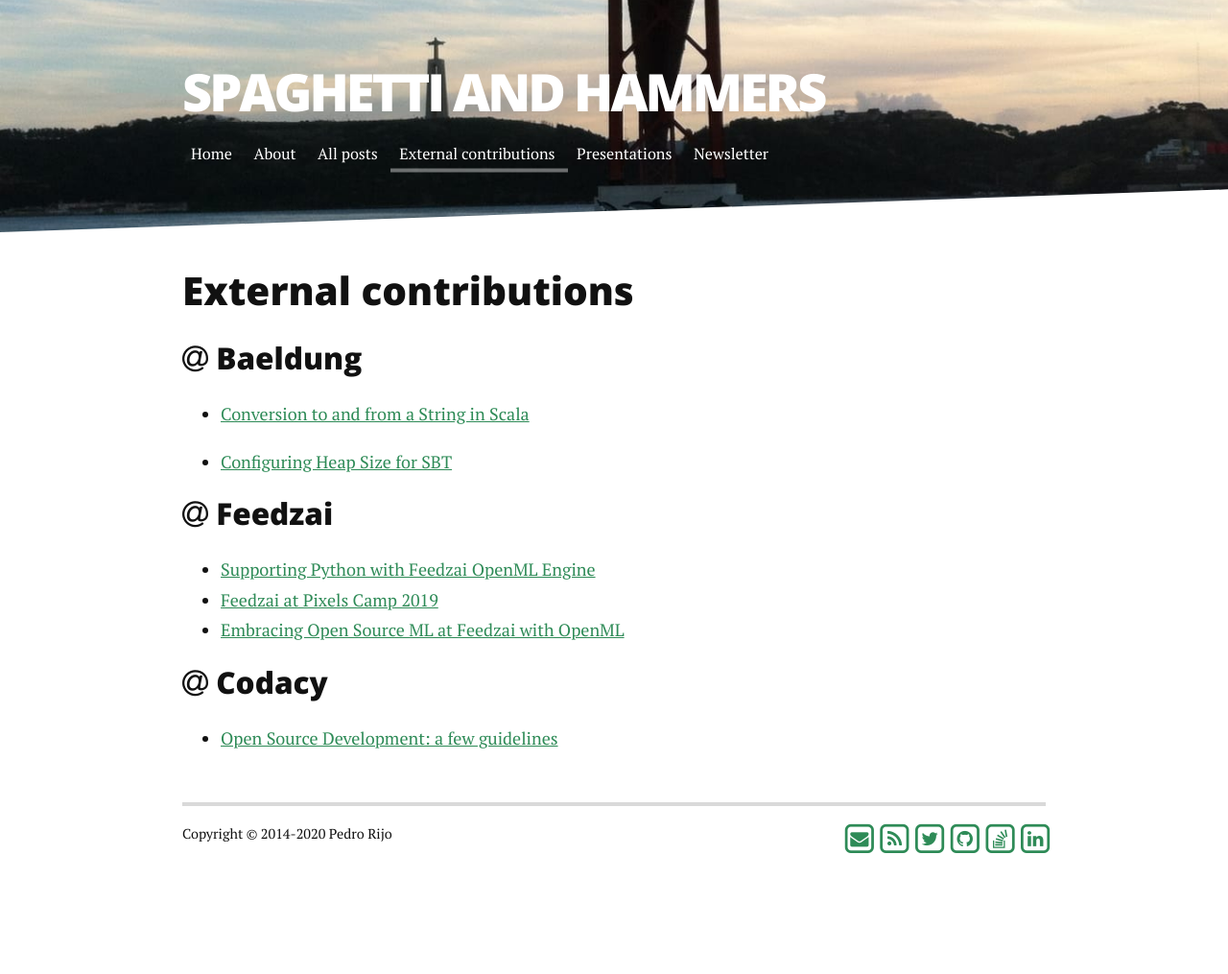
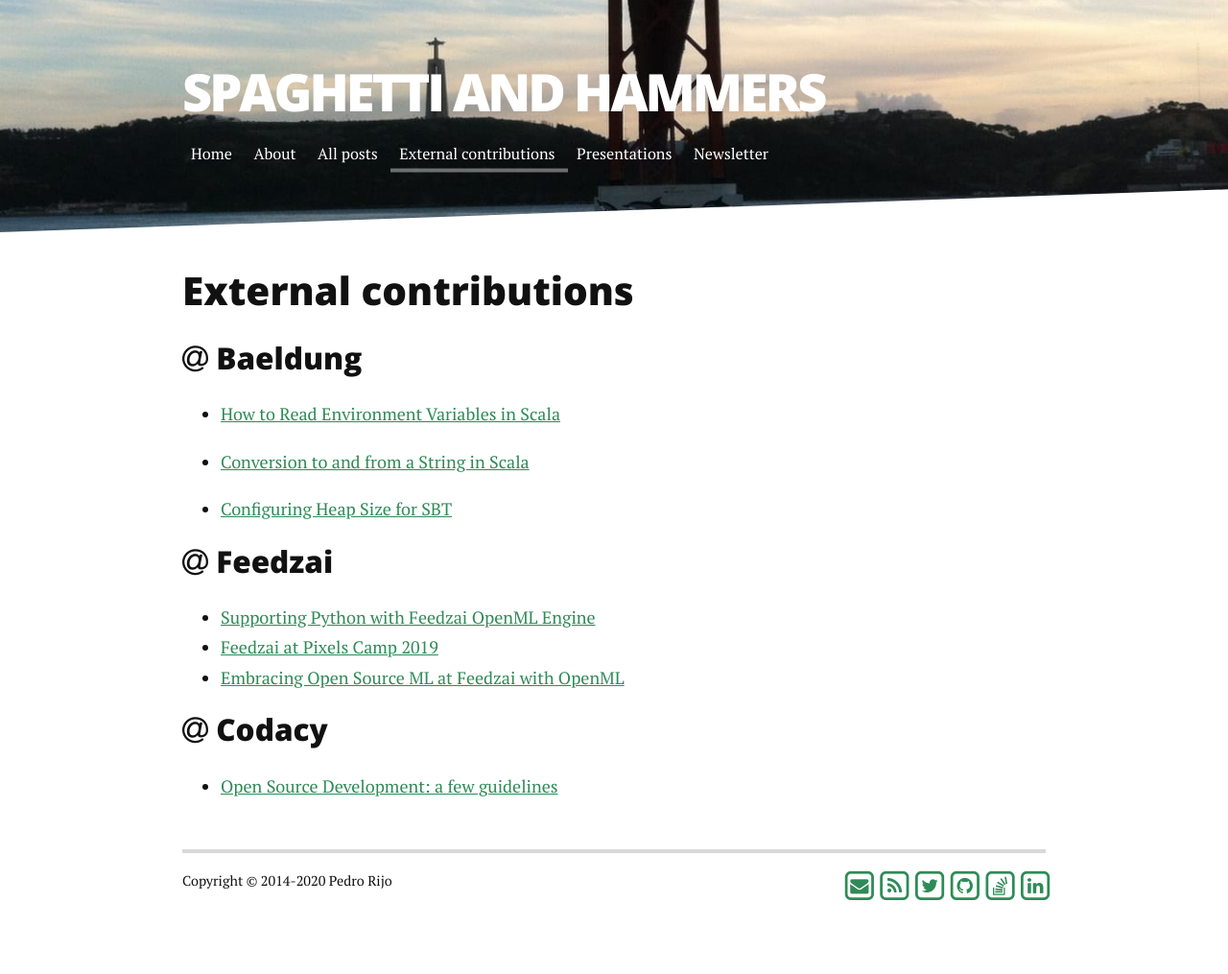
Before and after one commit to pedrorijo91/pedrorijo91.github.io, a Jekyll site: the page built from external.html, in a window 1280 px wide. Shown: the whole page at 96% size. Built offline with Jekyll 4.4.1, drawn with Linux system fonts in a browser that asks for light colours; before the commit the page ends 966 px from its top, so only the background shows below that.

Commit message:
Add baeldung blog post - read env variables

```diff
--- a/external.html
+++ b/external.html
@@ -8,6 +8,9 @@
 
   <h3><i class="fa fa-at" aria-hidden="true"></i> Baeldung</h3>
 
+  <ul>
+    <li><a href="https://www.baeldung.com/scala/environment-variables">How to Read Environment Variables in Scala</a></li>
+  </ul>
   <ul>
     <li><a href="https://www.baeldung.com/scala/convert-to-from-string">Conversion to and from a String in Scala</a></li>
   </ul>
```
